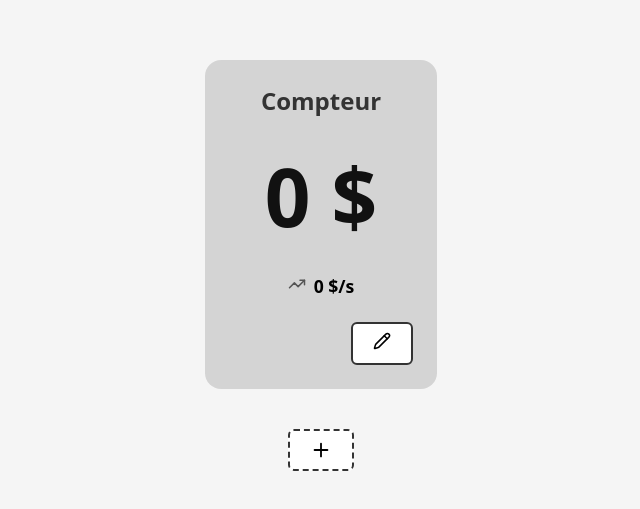
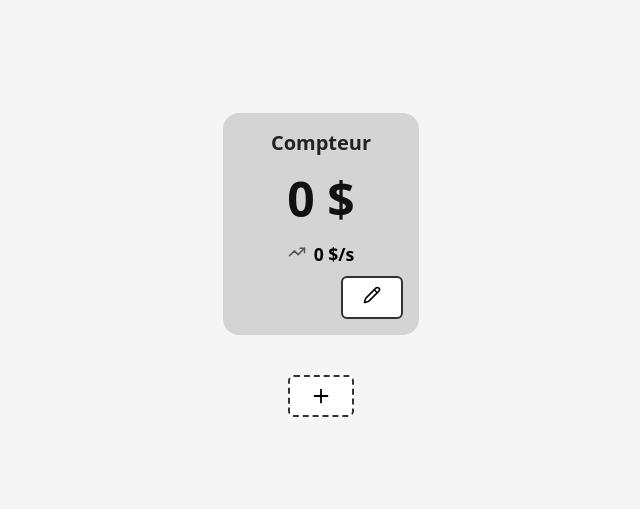
Before and after one commit to gabrielrl/gains, a Vue app: page / in a window 1280 px wide. Shown: the part 135-644 px from the top of the page, without its empty margins (319-959 px from the left). Built offline with nearby package versions, Linux system fonts and the light colour scheme.

Commit message:
feat: densify display

```diff
--- a/src/App.vue
+++ b/src/App.vue
@@ -64,18 +64,6 @@ h1 {
   color: #333;
 }
 
-.count {
-  font-size: 5rem;
-  font-weight: bold;
-  color: #111;
-  min-width: 4ch;
-}
-
-.actions {
-  display: flex;
-  gap: 0.75rem;
-}
-
 .add-counter {
   margin-top: 1rem;
   font-size: 1.25rem;
@@ -109,4 +97,18 @@ button:hover {
   color: white;
 }
 
+/* Remove spinners from number inputs. */
+
+/* Chrome, Safari, Edge */
+input[type=number]::-webkit-inner-spin-button,
+input[type=number]::-webkit-outer-spin-button {
+  -webkit-appearance: none;
+  margin: 0;
+}
+
+/* Firefox */
+input[type=number] {
+  -moz-appearance: textfield;
+}
+
 </style>
--- a/src/components/TimedCounter.vue
+++ b/src/components/TimedCounter.vue
@@ -96,7 +96,7 @@ defineExpose({ tick })
     <!-- Name -->
     <div class="name">
       <div v-if="!editing" class="name-display">
-        <h1>{{ name }}</h1>
+        {{ name }}
       </div>
       <div v-if="editing" class="name-edit">
         <input v-model="draftName" type="text" />
@@ -166,10 +166,23 @@ defineExpose({ tick })
   display: flex;
   flex-direction: column;
   align-items: center;
-  gap: 1.5rem;
+  gap: .666rem;
   background-color: #0002;
-  padding: 1.5rem;
+  padding: 1rem;
   border-radius: 1rem;
+}
+
+.name-display {
+  font-size: 1.25rem;
+  font-weight: 600;
+  color: #222;
+}
+
+.count {
+  font-size: 3rem;
+  font-weight: 700;
+  color: #111;
+  min-width: 6ch;
 }
 
 .velocity-display {
@@ -228,7 +241,7 @@ defineExpose({ tick })
 .velocity-input input {
   font-size: 1.1rem;
   padding: 0.4rem 0.75rem;
-  width: 8ch;
+  width: 12ch;
   text-align: center;
   border: 2px solid #333;
   border-radius: 6px;
```
